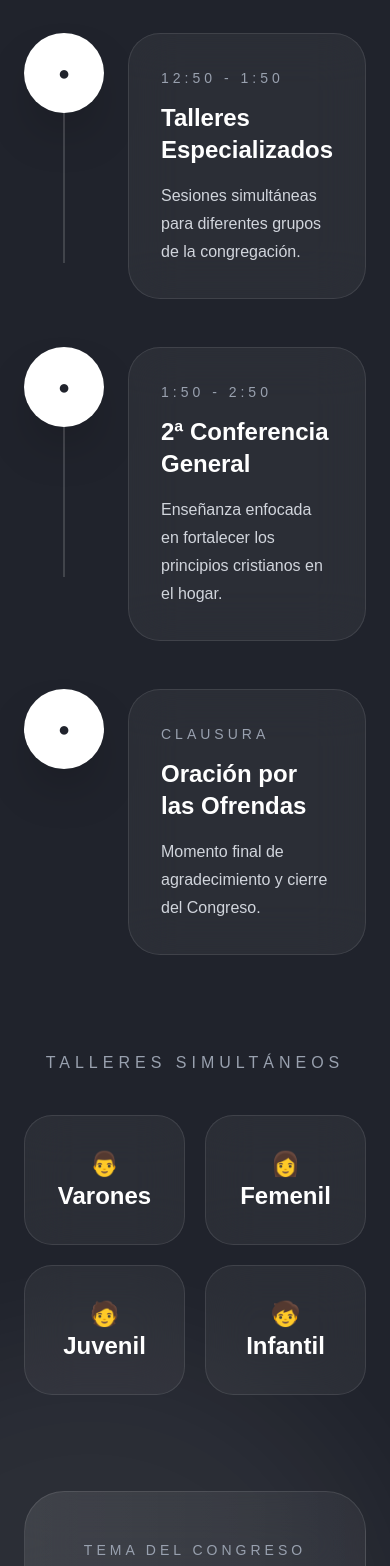
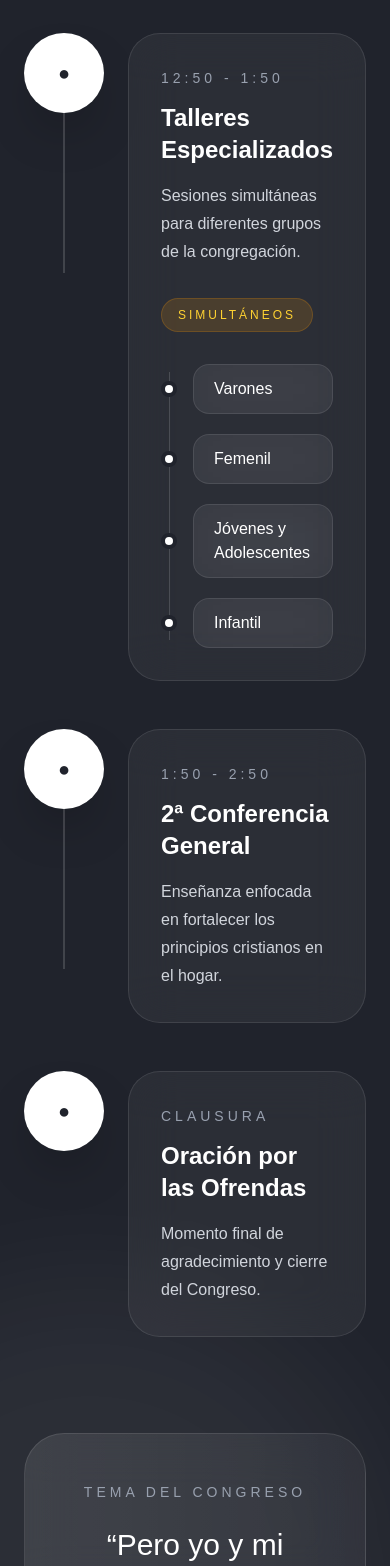
Before and after one commit to ulisesexe/congreso-familiar, a Next.js app: page / in a window 390 px wide. Shown: the part 8920-10486 px from the top of the page. Built offline with nearby package versions, Linux system fonts and the light colour scheme.

Commit message:
Mejoras responsive heo

```diff
--- a/app/page.tsx
+++ b/app/page.tsx
@@ -799,16 +799,13 @@ className="relative z-10 w-full max-w-7xl text-center"
 
 
 {/* PROGRAMA */}
-
 <section className="relative py-36 px-6 overflow-hidden bg-[#20232C] text-white">
 
   {/* Glow Fondo */}
-
   <div className="absolute top-0 left-0 w-[700px] h-[700px] bg-white/5 rounded-full blur-3xl" />
   <div className="absolute bottom-0 right-0 w-[600px] h-[600px] bg-white/5 rounded-full blur-3xl" />
 
   <div className="relative z-10 max-w-7xl mx-auto">
-
 
     {/* Encabezado */}
     <div className="text-center">
@@ -898,7 +895,13 @@ className="relative z-10 w-full max-w-7xl text-center"
           time: "12:50 - 1:50",
           title: "Talleres Especializados",
           description:
-        "Sesiones simultáneas para diferentes grupos de la congregación."
+            "Sesiones simultáneas para diferentes grupos de la congregación.",
+          workshops: [
+            "Varones",
+            "Femenil",
+            "Jóvenes y Adolescentes",
+            "Infantil"
+          ]
         },
         {
           time: "1:50 - 2:50",
@@ -933,13 +936,14 @@ className="relative z-10 w-full max-w-7xl text-center"
                 left-[39px]
                 top-20
                 w-[2px]
-            h-[150px]
+                h-[160px]
                 bg-white/15
               "
             />
 
           )}
 
+          {/* Nodo */}
           <div
             className="
               flex-shrink-0
@@ -960,6 +964,7 @@ className="relative z-10 w-full max-w-7xl text-center"
             ●
           </div>
 
+          {/* Card */}
           <div
             className="
               flex-1
@@ -1006,67 +1011,85 @@ className="relative z-10 w-full max-w-7xl text-center"
               {item.description}
             </p>
 
-      </div>
-
-    </div>
-
-  ))}
-
-</div>
-
-{/* Talleres */}
-<div className="mt-24">
-
-  <div className="text-center mb-10">
-
-    <p
-      className="
-        uppercase
-        tracking-[5px]
-        text-gray-400
-      "
-    >
-      Talleres Simultáneos
-    </p>
-
-  </div>
-
-  <div
-    className="
-      max-w-6xl
-      mx-auto
-      grid
-      grid-cols-2
-      md:grid-cols-4
-      gap-5
-    "
-  >
-
-    {[
-      "👨 Varones",
-      "👩 Femenil",
-      "🧑 Juvenil",
-      "🧒 Infantil"
-    ].map((taller) => (
-
-      <div
-        key={taller}
-        className="
+            {/* Talleres simultáneos */}
+            {item.workshops && (
+
+              <div className="mt-8">
+
+                <div
+                  className="
+                    inline-flex
+                    items-center
+                    gap-2
+                    px-4
+                    py-2
+                    rounded-full
+                    bg-amber-500/15
+                    border
+                    border-amber-500/20
+                    text-amber-300
+                    text-xs
+                    uppercase
+                    tracking-[3px]
+                    mb-8
+                  "
+                >
+                  Simultáneos
+                </div>
+
+                <div className="relative">
+
+                  <div
+                    className="
+                      absolute
+                      left-[8px]
+                      top-2
+                      bottom-2
+                      w-[1px]
+                      bg-white/15
+                    "
+                  />
+
+                  <div className="space-y-5">
+
+                    {item.workshops.map((workshop) => (
+
+                      <div
+                        key={workshop}
+                        className="
+                          relative
+                          flex
+                          items-center
+                          gap-4
+                        "
+                      >
+
+                        <div
+                          className="
+                            w-4
+                            h-4
+                            rounded-full
+                            bg-white
+                            border-4
+                            border-[#20232C]
+                            z-10
+                          "
+                        />
+
+                        <div
+                          className="
+                            flex-1
                             bg-white/5
                             border
                             border-white/10
+                            rounded-2xl
+                            px-5
+                            py-3
                             backdrop-blur-xl
-          rounded-[28px]
-          p-8
-          text-center
-          hover:bg-white/10
-          transition-all
-        "
-      >
-
-        <h3 className="text-2xl font-semibold">
-          {taller}
-        </h3>
+                          "
+                        >
+                          {workshop}
+                        </div>
 
                       </div>
 
@@ -1076,7 +1099,19 @@ className="relative z-10 w-full max-w-7xl text-center"
 
                 </div>
 
-{/* Cierre */}
+              </div>
+
+            )}
+
+          </div>
+
+        </div>
+
+      ))}
+
+    </div>
+
+    {/* Card Final */}
     <div className="mt-24">
 
       <div
@@ -1115,8 +1150,7 @@ className="relative z-10 w-full max-w-7xl text-center"
             leading-tight
           "
         >
-      “Pero yo y mi casa
-      serviremos a Jehová”
+          “Pero yo y mi casa serviremos a Jehová”
         </h3>
 
         <p className="mt-6 text-gray-300 text-lg">
@@ -1126,7 +1160,6 @@ className="relative z-10 w-full max-w-7xl text-center"
       </div>
 
     </div>
-
 
   </div>
 
```
Lines whose indentation alone changed are shown as unchanged.
